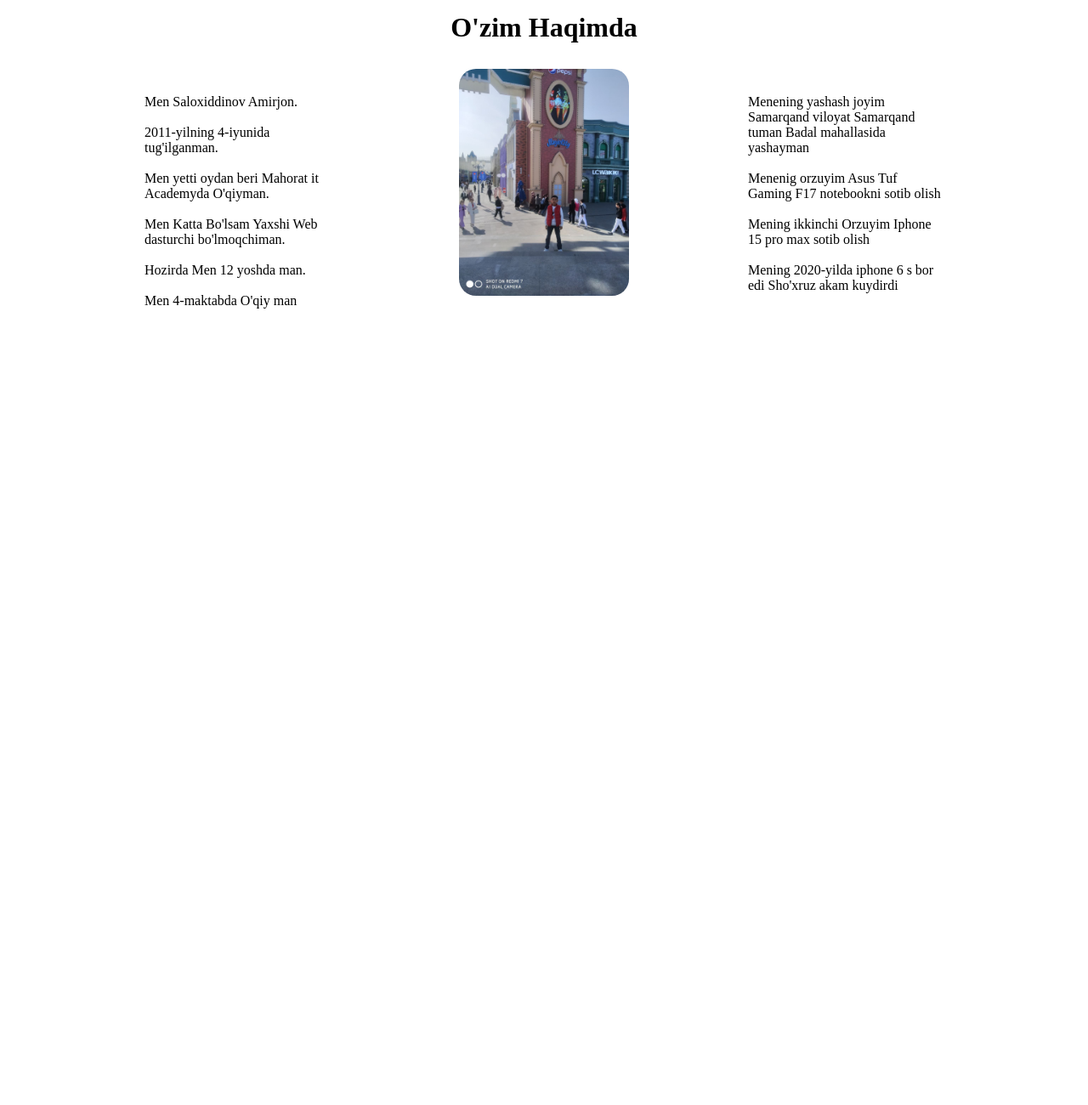
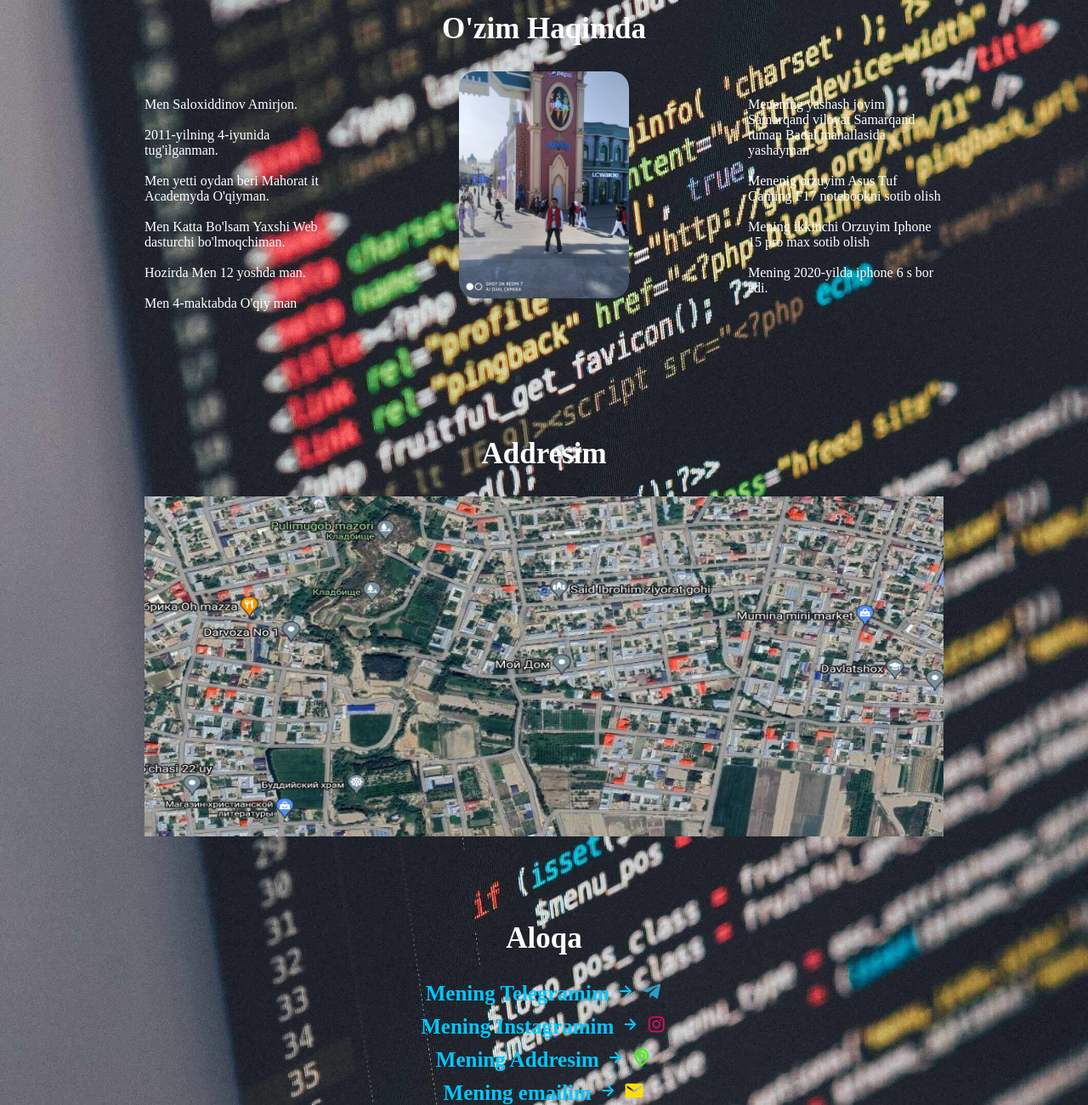
Before and after one commit to amirjonsaloxiddinov/saytim-mobile, a plain HTML site: page index.html in a window 1280 px wide. Shown: the part 128-1428 px from the top of the page at 85% size. Before the commit the page ends 800 px from the top, so only its background shows below. Drawn offline with nearby package versions, Linux system fonts and the light colour scheme.

Commit message:
Yangilanish

```diff
--- a/assets/css/style.css
+++ b/assets/css/style.css
@@ -7,6 +7,11 @@
 .container {
     width: 940px;
     margin: 0 auto;
+}
+
+body {
+    background: url("../img/CodeRepublics-html.jpg") no-repeat;
+    background-size: cover;
 }
 
 .navbar {
@@ -38,10 +43,16 @@
     .container {
         width: 768px;
     }
+    .center .img img {
+        width: 100%;
+    }
 }
 
 @media screen and (max-width: 768px) {
     .container {
+        width: 100%;
+    }
+    .center .img img {
         width: 100%;
     }
 }
@@ -102,6 +113,9 @@
         width: 100px;
         height: 280px;
     }
+    .center .img img {
+        width: 100%;
+    }
 }
 
 @media screen and (max-width: 450px) {
@@ -118,11 +132,22 @@
 .left {
     width: 230px;
     margin-top: 30px;
+    height: 300px;
+    color: white;
+    font-weight: 500;
+}
+
+h1 {
+    color: white;
+    font-size: 35px;
 }
 
 .right {
     width: 230px;
     margin-top: 30px;
+    height: 300px;
+    color: white;
+    font-weight: 500;
 }
 
 .center-img img {
@@ -137,3 +162,31 @@
     margin-top: 100px;
     margin-bottom: 30px;
 }
+
+.img img {
+    width: 940px;
+    height: 400px;
+    display: flex;
+    justify-content: center;
+    background-position: center;
+}
+
+.title h1 {
+    display: flex;
+    justify-content: center;
+}
+
+.bottom-2 {
+    display: flex;
+    justify-content: center;
+    flex-direction: column;
+    text-align: center;
+    gap: 10px;
+    font-size: 25px;
+    font-weight: 600;
+}
+
+.text-link a {
+    text-decoration: none;
+    color: rgb(0, 200, 255);
+}
--- a/index.html
+++ b/index.html
@@ -5,6 +5,7 @@
     <meta charset="UTF-8">
     <meta name="viewport" content="width=device-width, initial-scale=1.0">
     <link rel="stylesheet" href="assets/css/style.css">
+    <link href='https://unpkg.com/boxicons@2.1.4/css/boxicons.min.css' rel='stylesheet'>
     <title>Saloxiddinov Amirjon</title>
 </head>
 
@@ -15,14 +16,14 @@
                 <a href="#logo" class="link">AMIRJON</a>
             </div>
             <div class="right-navs">
-                <a href="#" class="link">O'zim Haqimda</a>
-                <a href="#" class="link">Addresim</a>
-                <a href="#" class="link">Aloqa</a>
+                <a href="#ozim" class="link">O'zim Haqimda</a>
+                <a href="#addresim" class="link">Addresim</a>
+                <a href="#aloqa" class="link">Aloqa</a>
             </div>
         </nav>
 
         <div class="title">
-            <h1> O'zim Haqimda</h1>
+            <h1 id="ozim"> O'zim Haqimda</h1>
         </div>
 
         <div class="top">
@@ -38,7 +39,37 @@
 
             <div class="right">
                 Menening yashash joyim Samarqand viloyat Samarqand tuman Badal mahallasida yashayman<br><br> Menenig orzuyim Asus Tuf Gaming F17 notebookni sotib olish<br><br> Mening ikkinchi Orzuyim Iphone 15 pro max sotib olish<br><br> Mening 2020-yilda
-                iphone 6 s bor edi Sho'xruz akam kuydirdi<br>
+                iphone 6 s bor edi.<br>
+            </div>
+        </div>
+
+
+        <div class="center">
+            <div class="top-2">
+                <div class="title">
+                    <h1 id="addresim">Addresim</h1>
+                </div>
+            </div>
+
+            <div class="bottom">
+                <div class="img">
+                    <a href="https://www.google.com/maps/@39.6331452,67.0254189,1194m/data=!3m1!1e3?entry=ttu"><img src="assets/img/map.png" alt="map"></a>
+                </div>
+            </div>
+        </div>
+
+        <div class="bottom">
+            <div class="top-3">
+                <div class="title">
+                    <h1 id="aloqa">Aloqa</h1>
+                </div>
+
+                <div class="bottom-2">
+                    <div class="text-link"> <a href="https://t.me/AMIR_PUBGM_ID_5870801663">Mening Telegramim <i class='bx bx-right-arrow-alt'></i>   <i class='bx bxl-telegram' style='color:#2d9dc9'  ></i></a></div>
+                    <div class="text-link"> <a href="https://www.instagram.com/the_panda_x7/">Mening Instagramim <i class='bx bx-right-arrow-alt'></i>  <i class='bx bxl-instagram' style='color:#e40b59'  ></i> </a></div>
+                    <div class="text-link"> <a href="https://www.google.com/maps/@39.6331452,67.0254189,1194m/data=!3m1!1e3?entry=ttu">Mening Addresim <i class='bx bx-right-arrow-alt'></i>     <i class='bx bx-map' style='color:#35ff02'  ></i></a></div>
+                    <div class="text-link"> <a href="https://mail.google.com/mail/u/0/?pli=1#inbox">Mening emailim <i class='bx bx-right-arrow-alt'></i>      <i class='bx bxs-envelope' style='color:#ffde02'  ></i></a> </div>
+                </div>
             </div>
         </div>
     </div>
```
